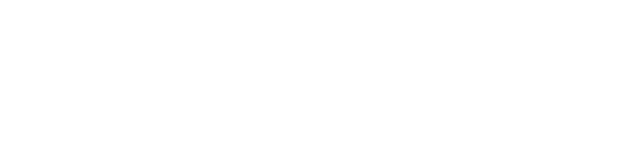
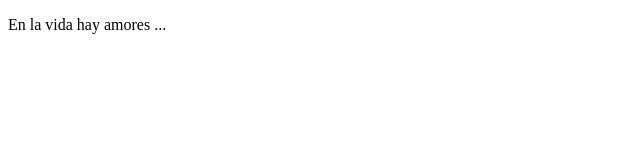
Before and after one commit to jonhatan4ic/Tarea1, a plain HTML site: page index.html in a window 1280 px wide. Shown: the whole page, without its empty margins (0-640 px from the left). Drawn offline with Linux system fonts and the light colour scheme.

Commit message:
Commit Dos

```diff
--- a/index.html
+++ b/index.html
@@ -4,6 +4,7 @@
     <meta charset="UTF-8">
     <meta name="viewport" content="width=device-width, initial-scale=1.0">
     <title>Document</title>
+    <p> En la vida hay amores ... </p>
 </head>
 <body>
 
```
